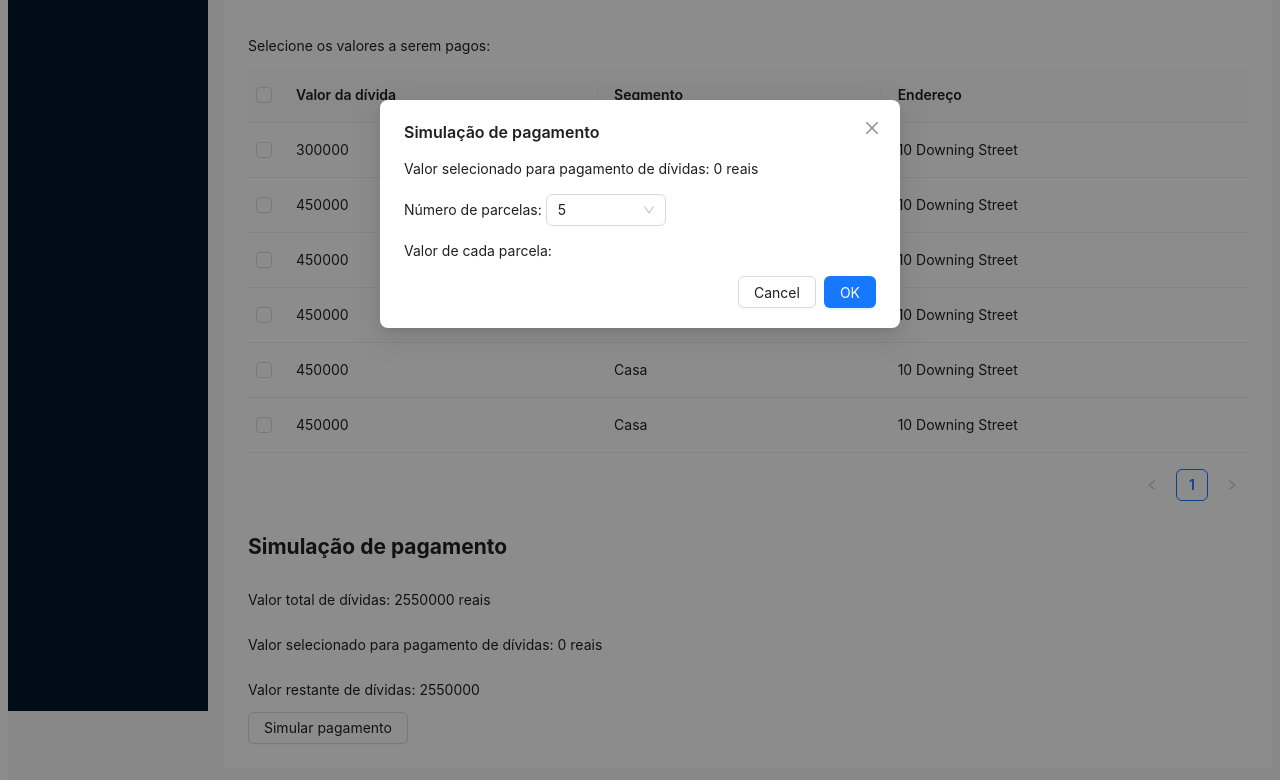
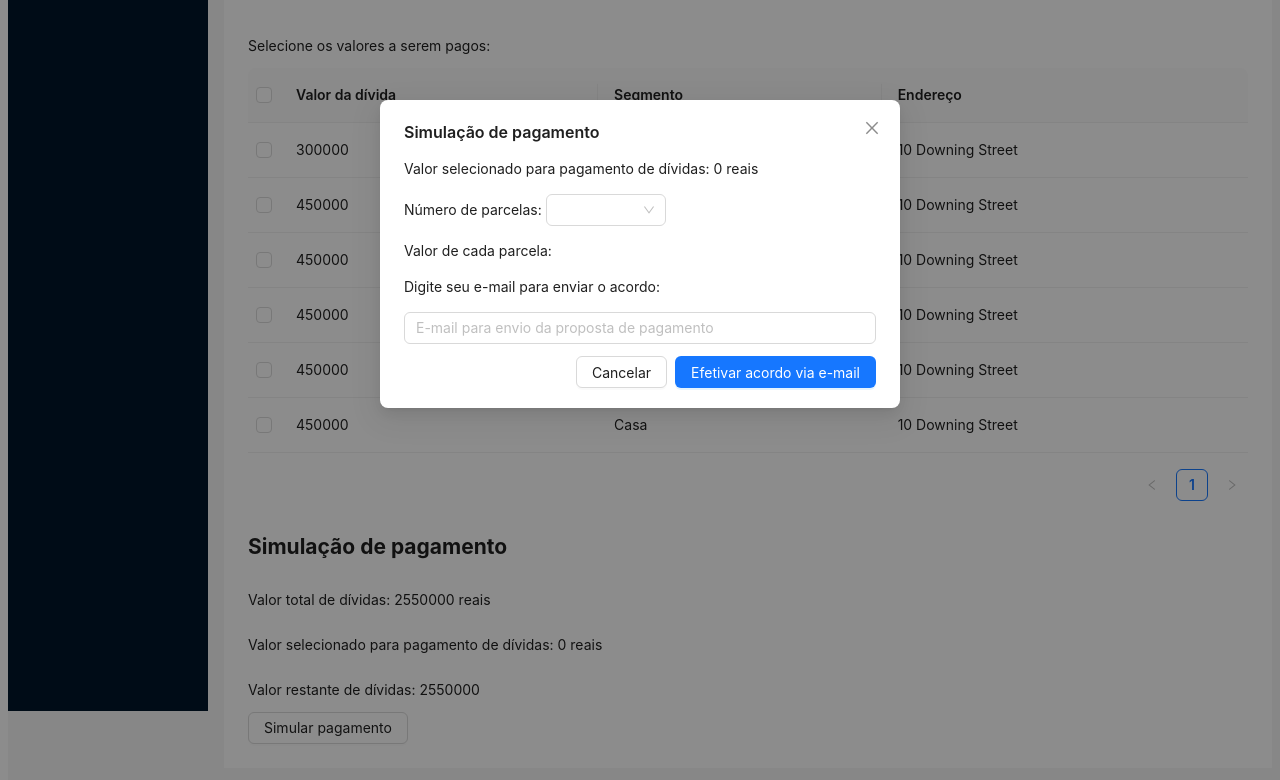
Before and after one commit to beatrizpatriota/sendmail, a Next.js app: page /itau in a window 1280 px wide. Both pictures are taken after a click on the button "Simular pagamento". Shown: the part 97-877 px from the top of the page. Built offline with nearby package versions, Linux system fonts and the light colour scheme.

Commit message:
Added email to itau modal

```diff
--- a/src/pages/api/sendmail.js
+++ b/src/pages/api/sendmail.js
@@ -2,7 +2,7 @@ import { sendMail } from "../../service/mailService";
 const handler = async (req, res) => {
   try {
     const { method } = req;
-    const { title, emails, text } = req.body
+    const { title, emails, text } = JSON.parse(req.body)
     switch (method) {
       case "POST": {
         await sendMail(
--- a/src/pages/itau.js
+++ b/src/pages/itau.js
@@ -9,13 +9,13 @@ import {
   UserOutlined,
   VideoCameraOutlined,
 } from '@ant-design/icons';
-import { Layout, Menu, Button, theme, Row, Col, Table, Select, Modal } from 'antd';
+import { Layout, Menu, Button, theme, Row, Col, Table, Select, Modal, Input } from 'antd';
 const { Header, Sider, Content } = Layout;
 
 export default function Itau() {
   const [collapsed, setCollapsed] = useState(false);
   const [selectedRows, setSelectedRows] = useState([])
-  const [showValor, setShowValor] = useState(false)
+  const [email, setEmail] = useState('')
   const [parcela, setParcela] = useState()
   const [isModalOpen, setIsModalOpen] = useState(false);
   const {
@@ -117,9 +117,9 @@ export default function Itau() {
     setIsModalOpen(true);
   };
   const handleOk = async () => {
-    await fetch('https://sendmail-six.vercel.app/api/sendmail', {
+    await fetch('/api/sendmail', {
       method: 'POST',
-      body: JSON.stringify({title: 'Proposta de efetuação de acordo de pagamento', emails: ['biaapatriota@gmail.com'], text: `Valor da proposta: ${valorSelecionado()}`})
+      body: JSON.stringify({title: 'Proposta de efetuação de acordo de pagamento', emails: email, text: `Valor da proposta: ${valorSelecionado()}, com parcelas de ${parcela}`})
     })
     setIsModalOpen(false)
   };
@@ -185,10 +185,22 @@ export default function Itau() {
             <Col span={24}><p>Valor restante de dívidas: {simularPagamento()}</p></Col>
           </Row>
           <Button onClick={() => showModal()}>Simular pagamento</Button>
-          <Modal title="Simulação de pagamento" open={isModalOpen} onOk={handleOk} onCancel={handleCancel}>
+          <Modal
+          title="Simulação de pagamento"
+          open={isModalOpen}
+          onOk={handleOk}
+          onCancel={handleCancel}
+          footer={[
+            <Button key="back" onClick={handleCancel}>
+              Cancelar
+            </Button>,
+            <Button key="submit" type="primary" onClick={handleOk}>
+              Efetivar acordo via e-mail
+            </Button>,
+          ]}
+          >
           <p>Valor selecionado para pagamento de dívidas: {valorSelecionado()} reais</p>
           <p>Número de parcelas: <Select
-          defaultValue={5}
           options={[
             {
               value: '5',
@@ -233,6 +245,8 @@ export default function Itau() {
           onChange={handleChange}
           ></Select></p>
           <p>Valor de cada parcela: {parcela}</p>
+          <p>Digite seu e-mail para enviar o acordo:</p>
+          <Input placeholder="E-mail para envio da proposta de pagamento" value={email} onChange={(e) => setEmail(e.target.value)}/>
       </Modal>
           </Row>
 
```
